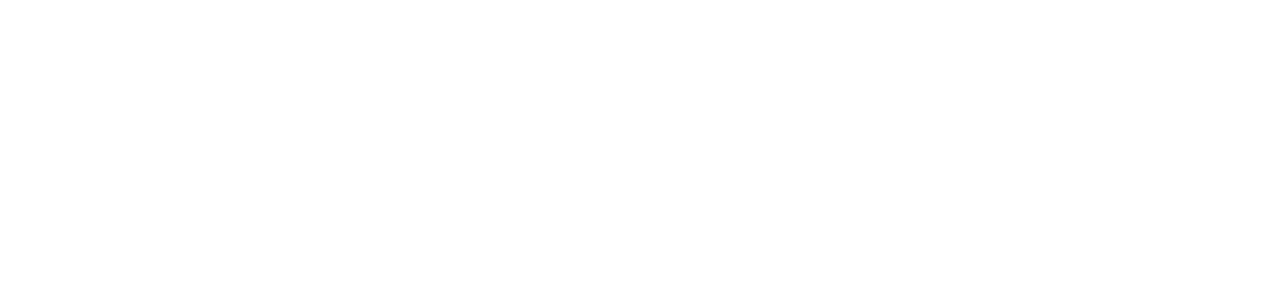
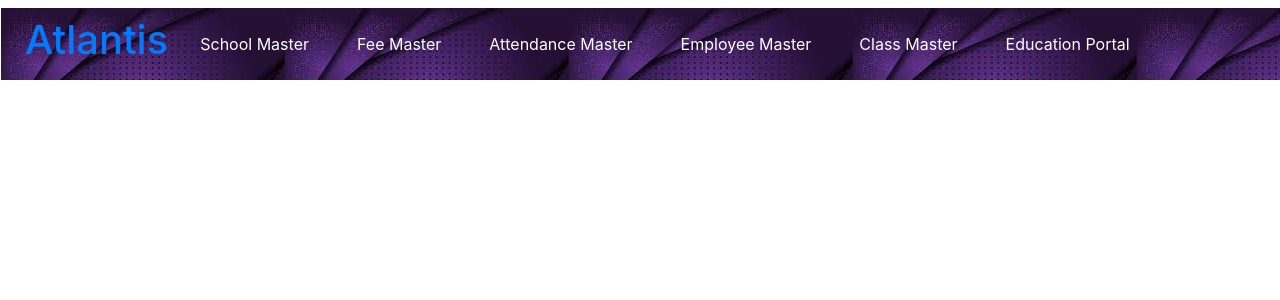
Before and after one commit to Artiupadhyay/atlantisui, a React (Create React App) app: page /school/schooldash in a window 1280 px wide. Shown: the top 300 px of the page. Built offline with nearby package versions, Linux system fonts and the light colour scheme.

Commit message:
schooldash created

```diff
--- a/package.json
+++ b/package.json
@@ -8,6 +8,7 @@
     "@testing-library/react": "^9.5.0",
     "@testing-library/user-event": "^7.2.1",
     "bootstrap": "^4.5.0",
+    "env-cmd": "^10.1.0",
     "font-awesome": "^4.7.0",
     "i": "^0.3.6",
     "react": "^16.13.1",
@@ -22,8 +23,8 @@
     "build": " react-scripts build",
     "start-dev": "env-cmd dev react-scripts start",
     "build-dev": "env-cmd dev react-scripts build",
-    "start-qa": " env-cmd qa react-scripts start",
-    "build-qa": " env-cmd qa react-scripts build",
+    "start-qa": "env-cmd qa react-scripts start",
+    "build-qa": "env-cmd qa react-scripts build",
     "start-prod": " env-cmd prod react-scripts start",
     "build-prod": " env-cmd prod react-scripts build",
     "test": "react-scripts test",
--- a/src/App.css
+++ b/src/App.css
@@ -5,6 +5,31 @@
 .App-logo {
   height: 40vmin;
   pointer-events: none;
+}
+.dropdown-content {
+  display: none;
+  position: absolute;
+  background-color: #f9f9f9;
+  min-width: 160px;
+  box-shadow: 0px 8px 16px 0px rgba(0,0,0,0.2);
+  z-index: 1;
+}
+
+.dropdown-content a {
+  float: none;
+  color: black;
+  padding: 12px 16px;
+  text-decoration: none;
+  display: block;
+  text-align: left;
+}
+
+.dropdown-content a:hover {
+  background-color: #ddd;
+}
+
+.dropdown:hover .dropdown-content {
+  display: block;
 }
 
 @media (prefers-reduced-motion: no-preference) {
--- a/src/App.js
+++ b/src/App.js
@@ -6,6 +6,7 @@
 import Dashboard from './pages/admin/dashboard';
 import AddSchool from './pages/admin/addschool';
 import ViewSchool from './pages/admin/viewschool';
+import SchoolDash from './pages/school/schooldash';
 import {
     BrowserRouter as Router,
     Switch,
@@ -21,6 +22,7 @@
            <Route path='/admin/addschool/' exact component ={AddSchool} />
 
            <Route path='/admin/viewschool/' exact component ={ViewSchool} />
+           <Route path='/school/schooldash/' exact component ={SchoolDash} />
         </Router>
     );
 }
--- a/src/pages/admin/addschool.jsx
+++ b/src/pages/admin/addschool.jsx
@@ -17,9 +17,9 @@
 
 
     return(
-
+      <>
+      <Navbar/>
          <div className="ml-2 schoolform ">
-            <Navbar/>
              <h1 className="bd-highlight">Add School</h1>
         <div className="form-group row">
          <label for="Username" className="col-sm-2 ">UserName</label>
@@ -56,6 +56,7 @@
     <input type="submit" className=" form-control"  name="submit"  onClick={()=>this.AddSchool()}/>
     </div>
 </div>
+</>
 
     );
 }
--- a/src/pages/admin/components/navbar.jsx
+++ b/src/pages/admin/components/navbar.jsx
@@ -12,6 +12,9 @@
       <a className="content p-4 nav-link" href="/admin/addschool">AddUser</a>
     </li>
     <li className="nav-item">
+      <a className="content p-4 nav-link" href="/school/schooldash">Master</a>
+    </li>
+    <li className="nav-item">
       <a className=" content p-4 nav-link " href="/admin/viewschool">ViewUser</a>
     </li>
   </ul>
--- a/src/pages/login.jsx
+++ b/src/pages/login.jsx
@@ -5,8 +5,8 @@
     const [userName, setUserName] = React.useState('');
     const [password, setPassword] = React.useState('');
     const login =()=>{
-        console.log("loginhere")
-        fetch('http://127.0.0.1:8000/auth/login/',{
+        console.log("loginhere");
+        fetch('http://127.0.0.1:8000/auth/login/',{mode: 'no-cors',
             method:'post',
             body:JSON.stringify({email:userName, password:password})
         }).then(res=>res.json()).then(data=>{
--- /dev/null
+++ b/src/pages/school/components/schoolnav.jsx
@@ -0,0 +1,74 @@
+import React from 'react';
+import {connect} from 'react-redux';
+
+function SchoolNav(props){
+    return(
+      <div class="navbar">
+      <ul className="nav nav-pills bg">
+      <li className=" ml-3 p-2 bd-highlight">
+        <a className="bd-highlight" href="#"><h1>Atlantis</h1></a>
+      </li>
+
+      <li className="nav-item">
+        <div class="dropdown">
+        <a className="content p-4 nav-link" href="/school/master">School Master</a>
+    <div class="dropdown-content">
+      <a href="#">Add School</a>
+      <a href="#">View School</a>
+      <a href="#">View School Report</a>
+    </div>
+   </div>
+
+      </li>
+      <li className="nav-item">
+      <div class="dropdown">
+        <a className="content p-4 nav-link" href="/school/master"> Fee Master</a>
+        <div class="dropdown-content">
+      <a href="addschool">Add fee Structure</a>
+      <a href="viewschool">View Fee due</a>
+      <a href="#">Deposit Fee</a>
+    </div>
+   </div>
+      </li>
+      <li className="nav-item">
+      <div class="dropdown">
+        <a className=" content p-4 nav-link " href="/admin/viewschool">Attendance Master</a>
+        <div class="dropdown-content">
+      <a href="#">View Employee Attendance</a>
+      <a href="#">View Student Attendance</a>
+    </div>
+   </div>
+      </li>
+      <li className="nav-item">
+      <div class="dropdown">
+        <a className=" content p-4 nav-link " href="/admin/viewschool">Employee Master</a>
+        <div class="dropdown-content">
+      <a href="#">Add Employee</a>
+      <a href="#">View classTeacher</a>
+      <a href="#">View Employee</a>
+    </div>
+   </div>
+      </li>
+      <li className="nav-item">
+      <div class="dropdown">
+        <a className=" content p-4 nav-link " href="/admin/viewschool">Class Master</a>
+        <div class="dropdown-content">
+      <a href="#">Add Class</a>
+      <a href="#">View Classes </a>
+    </div>
+   </div>
+      </li>
+      <li className="nav-item">
+        <a className=" content p-4 nav-link " href="/admin/viewschool">Education Portal</a>
+        <div class="dropdown-content">
+      <a href="#">1</a>
+      <a href="#">2</a>
+      <a href="#">3</a>
+    </div>
+      </li>
+    </ul>
+    </div>
+
+    );
+}
+export default SchoolNav;
--- /dev/null
+++ b/src/pages/school/schooldash.jsx
@@ -0,0 +1,15 @@
+import React from 'react';
+import {connect} from'react-redux';
+import SchoolNav from './components/schoolnav';
+
+function SchoolDash(props) {
+
+    return(
+
+           <div className="row d-flex justify-content">
+                <SchoolNav/>
+            </div>
+
+    );
+}
+export default SchoolDash;
```
Also changed, not shown: 1 other file (tests, documents, lock files or other folders).
